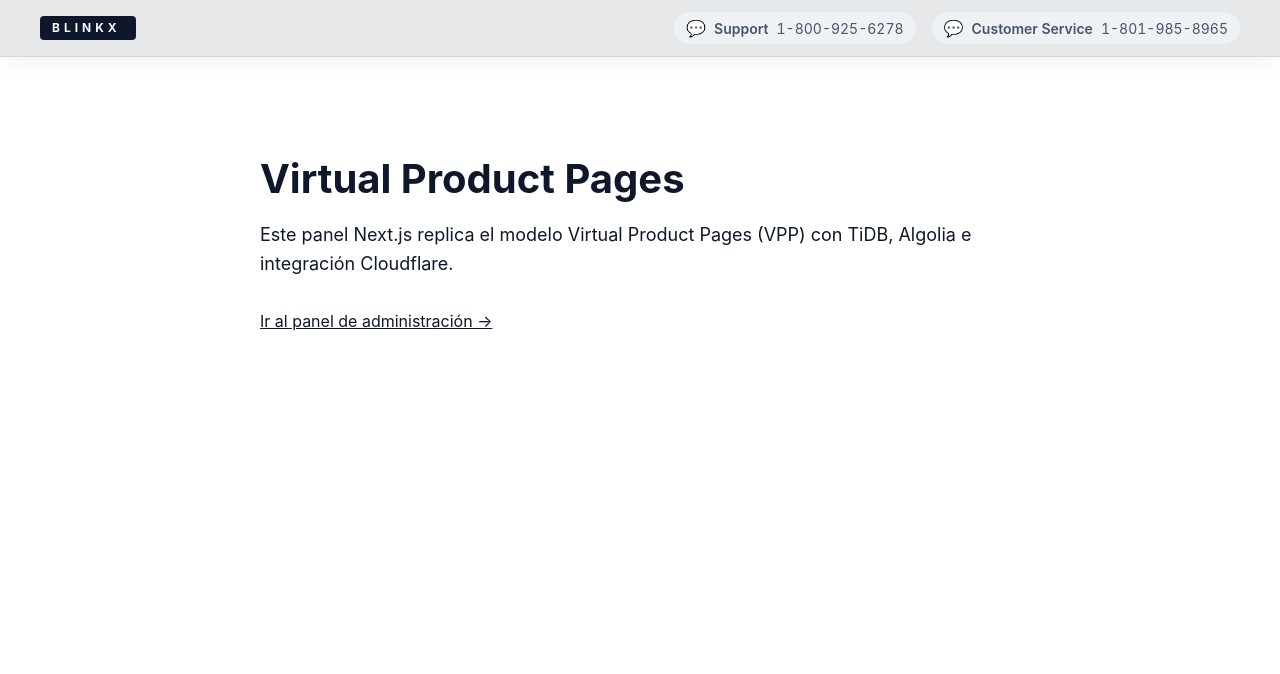
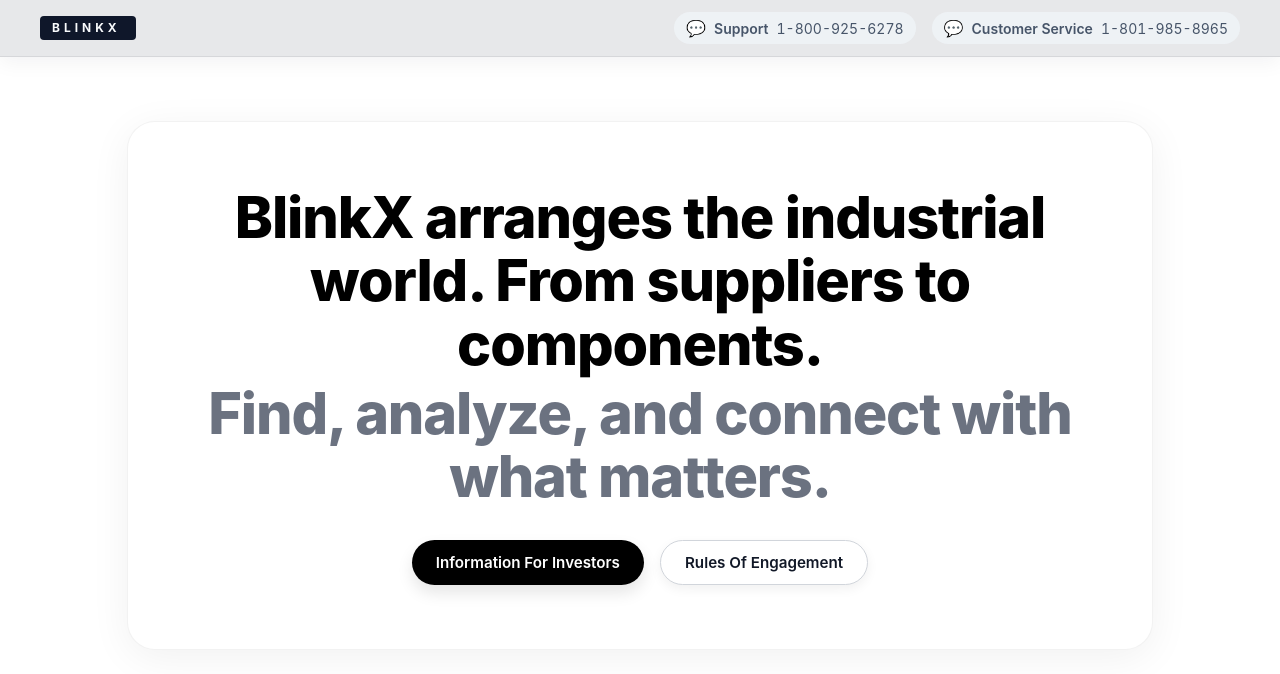
Before and after one commit to Blinkx-Original/NextJSVPP, a Next.js app: page / in a window 1280 px wide. Shown: the top 674 px of the page. Built offline with nearby package versions, Linux system fonts and the light colour scheme.

Commit message:
Add editable hero component for homepage

```diff
--- a/app/page.tsx
+++ b/app/page.tsx
@@ -1,17 +1,7 @@
-import Link from 'next/link';
+import HeroHomepage from '@/components/HeroHomepage';
 
 export const revalidate = 60;
 
 export default function HomePage() {
-  return (
-    <section style={{ padding: '4rem 1.5rem', maxWidth: 760, margin: '0 auto' }}>
-      <h1 style={{ fontSize: '2.5rem', marginBottom: '1rem' }}>Virtual Product Pages</h1>
-      <p style={{ fontSize: '1.125rem', lineHeight: 1.6 }}>
-        Este panel Next.js replica el modelo Virtual Product Pages (VPP) con TiDB, Algolia e integración Cloudflare.
-      </p>
-      <p style={{ marginTop: '2rem' }}>
-        <Link href="/admin">Ir al panel de administración →</Link>
-      </p>
-    </section>
-  );
+  return <HeroHomepage />;
 }
--- /dev/null
+++ b/components/HeroHomepage.module.css
@@ -0,0 +1,99 @@
+.hero {
+  padding: 4rem 1.5rem;
+  display: flex;
+  justify-content: center;
+}
+
+.card {
+  width: 100%;
+  max-width: 1024px;
+  border-radius: 28px;
+  background-color: #ffffff;
+  box-shadow: 0 8px 40px rgba(0, 0, 0, 0.06);
+  border: 1px solid rgba(0, 0, 0, 0.05);
+}
+
+.inner {
+  padding: 3.5rem 1.5rem;
+  text-align: center;
+}
+
+.title {
+  margin: 0;
+  font-size: clamp(2.25rem, 4vw, 3.5rem);
+  font-weight: 800;
+  line-height: 1.1;
+  letter-spacing: -0.02em;
+}
+
+.titleBlack {
+  display: block;
+  color: #000000;
+}
+
+.titleGrey {
+  display: block;
+  margin-top: 0.35rem;
+}
+
+.greyText {
+  color: #6b7280;
+}
+
+.ctas {
+  margin-top: 2rem;
+  display: flex;
+  flex-wrap: wrap;
+  justify-content: center;
+  gap: 1rem;
+}
+
+.ctas a {
+  text-decoration: none;
+}
+
+.primaryCta,
+.secondaryCta {
+  display: inline-flex;
+  align-items: center;
+  justify-content: center;
+  border-radius: 9999px;
+  padding: 0.75rem 1.5rem;
+  font-size: 0.95rem;
+  font-weight: 600;
+  transition: background-color 0.2s ease, color 0.2s ease, box-shadow 0.2s ease, border-color 0.2s ease;
+}
+
+.primaryCta {
+  background-color: #000000;
+  color: #ffffff;
+  box-shadow: 0 8px 16px rgba(0, 0, 0, 0.1);
+}
+
+.primaryCta:hover,
+.primaryCta:focus-visible {
+  background-color: #111827;
+}
+
+.secondaryCta {
+  background-color: #ffffff;
+  color: #111827;
+  border: 1px solid #d1d5db;
+  box-shadow: 0 4px 12px rgba(0, 0, 0, 0.06);
+}
+
+.secondaryCta:hover,
+.secondaryCta:focus-visible {
+  background-color: #f8fafc;
+  border-color: #cbd5f5;
+}
+
+@media (min-width: 768px) {
+  .inner {
+    padding: 4rem 2.5rem;
+  }
+
+  .title {
+    font-size: clamp(3rem, 4.5vw, 3.75rem);
+  }
+}
--- /dev/null
+++ b/components/HeroHomepage.tsx
@@ -0,0 +1,42 @@
+import Link from 'next/link';
+import styles from './HeroHomepage.module.css';
+
+export default function HeroHomepage() {
+  /* ========= EDITABLE ========= */
+  const copy = {
+    black: 'BlinkX arranges the industrial world. From suppliers to components.',
+    grey: 'Find, analyze, and connect with what matters.'
+  };
+
+  const ctas = {
+    primary: { label: 'Information For Investors', href: '/investors' },
+    secondary: { label: 'Rules Of Engagement', href: '/rules' }
+  };
+
+  // Gris ya más claro que el del mock. Cambia 500→400 si lo quieres aún más claro.
+  const GREY_CLASS = styles.greyText;
+  /* ======== /EDITABLE ========= */
+
+  return (
+    <section aria-label="Homepage hero" className={styles.hero}>
+      <div className={styles.card}>
+        <div className={styles.inner}>
+          <h1 className={styles.title}>
+            <span className={styles.titleBlack}>{copy.black}</span>
+            <span className={`${styles.titleGrey} ${GREY_CLASS}`}>{copy.grey}</span>
+          </h1>
+
+          <div className={styles.ctas}>
+            <Link href={ctas.primary.href} className={styles.primaryCta}>
+              {ctas.primary.label}
+            </Link>
+
+            <Link href={ctas.secondary.href} className={styles.secondaryCta}>
+              {ctas.secondary.label}
+            </Link>
+          </div>
+        </div>
+      </div>
+    </section>
+  );
+}
```
